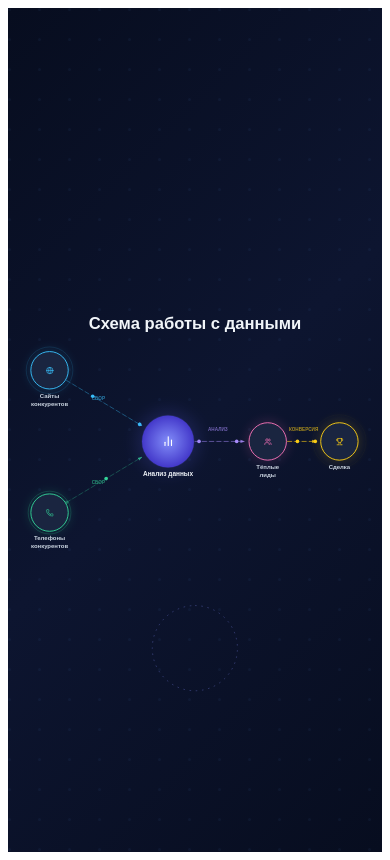
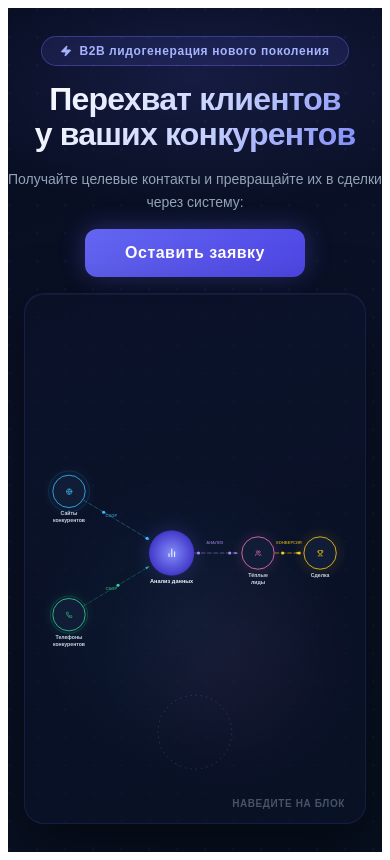
Before and after one commit to Asta-Alekseevna/-my-animation, a React (Vite) app: page / in a window 390 px wide. Built offline with nearby package versions, Linux system fonts and the light colour scheme.

Commit message:
Update App.tsx

```diff
--- a/src/app/App.tsx
+++ b/src/app/App.tsx
@@ -1,6 +1,6 @@
 import { useState } from "react";
 import { motion } from "motion/react";
-import { BarChart2, Globe, Phone, Users, Trophy } from "lucide-react";
+import { BarChart2, Globe, Phone, Users, Trophy, Zap } from "lucide-react";
 
 // ─── Layout constants ─────────────────────────────────────────────────────────
 const POS = {
@@ -17,11 +17,11 @@ const SR = 36;
 const TOOLTIPS: Record<string, {
   title: string; text: string; px: number; py: number; pw: number; ph: number; color: string;
 }> = {
-  sites:  { title: "Сайты конкурентов",    text: "Укажите сайт конкурента (или свой) — и мы извлечём номера телефонов каждого посетителя.",                     px: 128, py: 52,  pw: 208, ph: 120, color: "#38bdf8" },
-  phones: { title: "Телефоны конкурентов", text: "Загрузите номера конкурентов для сбора данных — получите полный список их входящих и исходящих номеров.",       px: 128, py: 328, pw: 208, ph: 130, color: "#34d399" },
-  center: { title: "Анализ данных",        text: "Собранные данные автоматически структурируются и передаются в наш колл-центр.",                                 px: 183, py: 62,  pw: 252, ph: 110, color: "#818cf8" },
-  leads:  { title: "Тёплые лиды",          text: "Наш колл-центр обрабатывает номера по скрипту, отсеивая нецелевые в поиске тёплых лидов.",                     px: 383, py: 66,  pw: 228, ph: 120, color: "#f472b6" },
-  deal:   { title: "Сделка",               text: "Вам остаётся только обработать полученных лидов и довести их до сделки.",                                       px: 372, py: 183, pw: 218, ph: 110, color: "#facc15" },
+  sites:  { title: "Сайты конкурентов",    text: "Укажите сайт конкурента (или свой) — и мы извлечём номера телефонов каждого посетителя.",                 px: 128, py: 60,  pw: 210, ph: 120, color: "#38bdf8" },
+  phones: { title: "Телефоны конкурентов", text: "Загрузите номера конкурентов — получите полный список их входящих и исходящих номеров.",                  px: 128, py: 320, pw: 210, ph: 120, color: "#34d399" },
+  center: { title: "Анализ данных",        text: "Собранные данные автоматически структурируются и передаются в наш колл-центр.",                            px: 180, py: 68,  pw: 252, ph: 110, color: "#818cf8" },
+  leads:  { title: "Тёплые лиды",          text: "Наш колл-центр обрабатывает номера по скрипту, отсеивая нецелевые в поиске тёплых лидов.",                px: 375, py: 68,  pw: 228, ph: 120, color: "#f472b6" },
+  deal:   { title: "Сделка",               text: "Вам остаётся только обработать полученных лидов и довести их до сделки.",                                  px: 365, py: 180, pw: 218, ph: 110, color: "#facc15" },
 };
 
 // ─── Connections ──────────────────────────────────────────────────────────────
@@ -32,7 +32,7 @@ const CONNS = [
   { id: "l-d", from: POS.leads,  to: POS.deal,   color: "#facc15", delay: 1.9, r1: SR, r2: SR },
 ];
 
-// ─── Satellite node definitions ───────────────────────────────────────────────
+// ─── Satellite nodes ──────────────────────────────────────────────────────────
 const NODES = [
   { id: "sites",  pos: POS.sites,  lines: ["Сайты",    "конкурентов"], Icon: Globe,  color: "#38bdf8" },
   { id: "phones", pos: POS.phones, lines: ["Телефоны", "конкурентов"], Icon: Phone,  color: "#34d399" },
@@ -41,28 +41,28 @@ const NODES = [
 ];
 
 // ─── Helpers ──────────────────────────────────────────────────────────────────
-function dir(from: {x:number;y:number}, to: {x:number;y:number}) {
+function dir(from: { x: number; y: number }, to: { x: number; y: number }) {
   const dx = to.x - from.x, dy = to.y - from.y;
-  const d  = Math.sqrt(dx * dx + dy * dy);
+  const d = Math.sqrt(dx * dx + dy * dy);
   return { nx: dx / d, ny: dy / d };
 }
 
 // ─── Dashed animated line ─────────────────────────────────────────────────────
-function DashedLine({ x1,y1,x2,y2,color,delay }: { x1:number;y1:number;x2:number;y2:number;color:string;delay:number }) {
+function DashedLine({ x1, y1, x2, y2, color, delay }: { x1: number; y1: number; x2: number; y2: number; color: string; delay: number }) {
   return (
     <motion.line
       x1={x1} y1={y1} x2={x2} y2={y2}
       stroke={color} strokeWidth="1.8" strokeLinecap="round"
       strokeDasharray="8 6"
       style={{ strokeDashoffset: 0 }}
-      animate={{ opacity: [0.2, 0.65, 0.2] }}
+      animate={{ opacity: [0.2, 0.7, 0.2] }}
       transition={{ opacity: { duration: 2.6, repeat: Infinity, delay } }}
     />
   );
 }
 
 // ─── Flying particle ──────────────────────────────────────────────────────────
-function Particle({ x1,y1,x2,y2,color,delay }: { x1:number;y1:number;x2:number;y2:number;color:string;delay:number }) {
+function Particle({ x1, y1, x2, y2, color, delay }: { x1: number; y1: number; x2: number; y2: number; color: string; delay: number }) {
   return (
     <motion.circle
       r={3.5} fill={color}
@@ -83,21 +83,21 @@ function TooltipCard({ id, active }: { id: string; active: boolean }) {
         animate={active ? { opacity: 1, scale: 1, y: 0 } : { opacity: 0, scale: 0.82, y: 8 }}
         transition={{ duration: 0.22, ease: "easeOut" }}
         style={{
-          background: "rgba(7, 13, 31, 0.96)",
-          border: `1px solid ${t.color}40`,
+          background: "rgba(5, 10, 28, 0.97)",
+          border: `1px solid ${t.color}45`,
           borderLeft: `3px solid ${t.color}`,
           borderRadius: 10,
           padding: "10px 13px",
-          boxShadow: `0 0 20px ${t.color}25, 0 6px 24px rgba(0,0,0,0.6)`,
+          boxShadow: `0 0 24px ${t.color}30, 0 8px 28px rgba(0,0,0,0.7)`,
           fontFamily: "Montserrat, sans-serif",
           width: "100%",
           boxSizing: "border-box" as const,
         }}
       >
-        <div style={{ color: t.color, fontSize: 11, fontWeight: 700, marginBottom: 6, letterSpacing: "0.05em", textTransform: "uppercase" as const }}>
+        <div style={{ color: t.color, fontSize: 10.5, fontWeight: 700, marginBottom: 5, letterSpacing: "0.06em", textTransform: "uppercase" as const }}>
           {t.title}
         </div>
-        <div style={{ color: "#94a3b8", fontSize: 10.5, lineHeight: 1.6, fontWeight: 500 }}>
+        <div style={{ color: "#94a3b8", fontSize: 10, lineHeight: 1.6, fontWeight: 500 }}>
           {t.text}
         </div>
       </motion.div>
@@ -107,7 +107,7 @@ function TooltipCard({ id, active }: { id: string; active: boolean }) {
 
 // ─── Satellite node ───────────────────────────────────────────────────────────
 function SatNode({ node, active, onHover, idx }: {
-  node: typeof NODES[0]; active: boolean; onHover:(id:string|null)=>void; idx:number;
+  node: typeof NODES[0]; active: boolean; onHover: (id: string | null) => void; idx: number;
 }) {
   const { Icon, color, pos: { x, y }, lines } = node;
   return (
@@ -117,15 +117,15 @@ function SatNode({ node, active, onHover, idx }: {
       onMouseLeave={() => onHover(null)}
       initial={{ opacity: 0, scale: 0.3 }}
       animate={{ opacity: 1, scale: 1 }}
-      transition={{ duration: 0.5, delay: 0.2 + idx * 0.1, type: "spring", bounce: 0.4 }}
+      transition={{ duration: 0.5, delay: 0.3 + idx * 0.1, type: "spring", bounce: 0.4 }}
     >
       <motion.circle cx={x} cy={y} r={SR + 4} fill="none" stroke={color} strokeWidth="1"
-        animate={{ r: [SR + 3, SR + 17], opacity: [0.45, 0] }}
+        animate={{ r: [SR + 3, SR + 18], opacity: [0.5, 0] }}
         transition={{ duration: 2.4, repeat: Infinity, delay: idx * 0.45 }}
       />
-      <circle cx={x} cy={y} r={SR + 8} fill={color} opacity={0.1} style={{ filter: "blur(8px)" }} />
+      <circle cx={x} cy={y} r={SR + 10} fill={color} opacity={0.08} style={{ filter: "blur(10px)" }} />
       <motion.circle cx={x} cy={y} r={SR}
-        fill={active ? color : "#1a2540"}
+        fill={active ? color : "#111d36"}
         stroke={color}
         strokeWidth={active ? 2.5 : 1.8}
         transition={{ duration: 0.15 }}
@@ -147,7 +147,7 @@ function SatNode({ node, active, onHover, idx }: {
 }
 
 // ─── Center node ──────────────────────────────────────────────────────────────
-function CenterNode({ active, onHover }: { active: boolean; onHover:(id:string|null)=>void }) {
+function CenterNode({ active, onHover }: { active: boolean; onHover: (id: string | null) => void }) {
   const { x, y } = POS.center;
   return (
     <motion.g
@@ -168,11 +168,11 @@ function CenterNode({ active, onHover }: { active: boolean; onHover:(id:string|n
         style={{ originX: `${x}px`, originY: `${y}px` }}
         transition={{ duration: 22, repeat: Infinity, ease: "linear" }}
       />
-      <motion.circle cx={x} cy={y} r={55} fill="#6366f1" opacity={0.13}
-        animate={{ r: [51, 63, 51] }}
+      <motion.circle cx={x} cy={y} r={55} fill="#6366f1" opacity={0.12}
+        animate={{ r: [51, 64, 51] }}
         transition={{ duration: 2.8, repeat: Infinity, ease: "easeInOut" }}
       />
-      <circle cx={x} cy={y} r={CR + 12} fill="#6366f1" opacity={0.15} style={{ filter: "blur(14px)" }} />
+      <circle cx={x} cy={y} r={CR + 12} fill="#6366f1" opacity={0.14} style={{ filter: "blur(16px)" }} />
       <circle cx={x} cy={y} r={CR} fill="url(#cGrad)" />
       <foreignObject x={x - 20} y={y - 21} width={40} height={40} style={{ pointerEvents: "none" }}>
         <div style={{ width: 40, height: 40, display: "flex", alignItems: "center", justifyContent: "center", color: "#fff" }}>
@@ -187,125 +187,265 @@ function CenterNode({ active, onHover }: { active: boolean; onHover:(id:string|n
   );
 }
 
-// ─── App ──────────────────────────────────────────────────────────────────────
+// ─── Main App ─────────────────────────────────────────────────────────────────
 export default function App() {
   const [active, setActive] = useState<string | null>(null);
   const dim = (id: string) => active !== null && active !== id;
 
   const flowLabels = [
-    { x: (POS.sites.x  + POS.center.x) / 2 - 20, y: (POS.sites.y  + POS.center.y) / 2 - 12, text: "СБОР",      color: "#38bdf8" },
+    { x: (POS.sites.x + POS.center.x) / 2 - 20,  y: (POS.sites.y + POS.center.y) / 2 - 12, text: "СБОР",      color: "#38bdf8" },
     { x: (POS.phones.x + POS.center.x) / 2 - 20, y: (POS.phones.y + POS.center.y) / 2 + 14, text: "СБОР",      color: "#34d399" },
-    { x: (POS.center.x + POS.leads.x)  / 2,       y: POS.center.y - 20,                       text: "АНАЛИЗ",    color: "#a78bfa" },
-    { x: (POS.leads.x  + POS.deal.x)   / 2,       y: POS.leads.y  - 20,                       text: "КОНВЕРСИЯ", color: "#facc15" },
+    { x: (POS.center.x + POS.leads.x) / 2,        y: POS.center.y - 20,                       text: "АНАЛИЗ",    color: "#a78bfa" },
+    { x: (POS.leads.x + POS.deal.x) / 2,          y: POS.leads.y - 20,                        text: "КОНВЕРСИЯ", color: "#facc15" },
   ];
 
   return (
     <div style={{
       width: "100%",
-      height: "100vh",
-      background: "linear-gradient(135deg, #070d1f 0%, #0d1530 50%, #070d1f 100%)",
-      display: "flex", alignItems: "center", justifyContent: "center",
-      fontFamily: "Montserrat, sans-serif", overflow: "hidden", position: "relative",
+      minHeight: "100vh",
+      background: "linear-gradient(160deg, #060c1e 0%, #0b1228 45%, #07101f 100%)",
+      display: "flex",
+      flexDirection: "column",
+      alignItems: "center",
+      fontFamily: "Montserrat, sans-serif",
+      position: "relative",
+      overflow: "hidden",
       boxSizing: "border-box",
     }}>
 
-      {/* Dot grid */}
-      <svg style={{ position: "absolute", inset: 0, width: "100%", height: "100%", opacity: 0.055, pointerEvents: "none" }}>
+      {/* ── Dot grid background ── */}
+      <svg style={{ position: "absolute", inset: 0, width: "100%", height: "100%", opacity: 0.05, pointerEvents: "none", zIndex: 0 }}>
         <defs>
-          <pattern id="dotpat" width="30" height="30" patternUnits="userSpaceOnUse">
-            <circle cx="1.5" cy="1.5" r="1.5" fill="#60a5fa" />
+          <pattern id="dotpat" width="28" height="28" patternUnits="userSpaceOnUse">
+            <circle cx="1.4" cy="1.4" r="1.4" fill="#60a5fa" />
           </pattern>
         </defs>
         <rect width="100%" height="100%" fill="url(#dotpat)" />
       </svg>
 
-      {/* SVG diagram */}
+      {/* ── Ambient glow blobs ── */}
+      <div style={{ position: "absolute", top: -60, left: "50%", transform: "translateX(-50%)", width: 600, height: 260, background: "radial-gradient(ellipse, #6366f128 0%, transparent 70%)", pointerEvents: "none", zIndex: 0 }} />
+      <div style={{ position: "absolute", bottom: 80, left: "8%", width: 300, height: 300, background: "radial-gradient(circle, #38bdf81a 0%, transparent 70%)", pointerEvents: "none", zIndex: 0 }} />
+      <div style={{ position: "absolute", bottom: 60, right: "6%", width: 260, height: 260, background: "radial-gradient(circle, #f472b81a 0%, transparent 70%)", pointerEvents: "none", zIndex: 0 }} />
+
+      {/* ── TEXT BLOCK — top, centered ── */}
+      <div style={{
+        position: "relative", zIndex: 1,
+        display: "flex", flexDirection: "column", alignItems: "center",
+        textAlign: "center",
+        padding: "28px 24px 16px",
+        gap: 16,
+        width: "100%",
+        maxWidth: 820,
+      }}>
+
+        {/* Badge */}
+        <motion.div
+          initial={{ opacity: 0, y: -12 }}
+          animate={{ opacity: 1, y: 0 }}
+          transition={{ duration: 0.55 }}
+          style={{
+            display: "inline-flex", alignItems: "center", gap: 7,
+            background: "rgba(99,102,241,0.13)",
+            border: "1px solid rgba(99,102,241,0.4)",
+            borderRadius: 100,
+            padding: "7px 18px",
+          }}
+        >
+          <Zap size={12} color="#a5b4fc" fill="#a5b4fc" />
+          <span style={{ color: "#a5b4fc", fontSize: 12, fontWeight: 700, letterSpacing: "0.05em" }}>
+            B2B лидогенерация нового поколения
+          </span>
+        </motion.div>
+
+        {/* Heading */}
+        <motion.h1
+          initial={{ opacity: 0, y: 18 }}
+          animate={{ opacity: 1, y: 0 }}
+          transition={{ duration: 0.65, delay: 0.1 }}
+          style={{
+            margin: 0,
+            fontSize: "clamp(32px, 5.5vw, 64px)",
+            fontWeight: 800,
+            lineHeight: 1.1,
+            letterSpacing: "-0.025em",
+            background: "linear-gradient(130deg, #ffffff 0%, #c7d2fe 55%, #818cf8 100%)",
+            WebkitBackgroundClip: "text",
+            WebkitTextFillColor: "transparent",
+            backgroundClip: "text",
+          }}
+        >
+          Перехват клиентов<br />у ваших конкурентов
+        </motion.h1>
+
+        {/* Description */}
+        <motion.p
+          initial={{ opacity: 0, y: 14 }}
+          animate={{ opacity: 1, y: 0 }}
+          transition={{ duration: 0.6, delay: 0.2 }}
+          style={{
+            margin: 0,
+            color: "#94a3b8",
+            fontSize: "clamp(14px, 1.6vw, 17px)",
+            fontWeight: 500,
+            lineHeight: 1.6,
+            maxWidth: 520,
+          }}
+        >
+          Получайте целевые контакты и превращайте их в&nbsp;сделки через систему:
+        </motion.p>
+
+        {/* CTA Button */}
+        <motion.div
+          initial={{ opacity: 0, y: 12 }}
+          animate={{ opacity: 1, y: 0 }}
+          transition={{ duration: 0.55, delay: 0.3 }}
+        >
+          <motion.button
+            whileHover={{ scale: 1.05, boxShadow: "0 0 36px rgba(99,102,241,0.6)" }}
+            whileTap={{ scale: 0.97 }}
+            style={{
+              background: "linear-gradient(135deg, #6366f1 0%, #4f46e5 100%)",
+              color: "#fff",
+              border: "none",
+              borderRadius: 12,
+              padding: "15px 40px",
+              fontSize: 16,
+              fontWeight: 700,
+              fontFamily: "Montserrat, sans-serif",
+              cursor: "pointer",
+              letterSpacing: "0.03em",
+              boxShadow: "0 0 24px rgba(99,102,241,0.4), 0 4px 16px rgba(0,0,0,0.4)",
+            }}
+          >
+            Оставить заявку
+          </motion.button>
+        </motion.div>
+      </div>
+
+      {/* ── ANIMATION ── */}
+      <motion.div
+        initial={{ opacity: 0, y: 30 }}
+        animate={{ opacity: 1, y: 0 }}
+        transition={{ duration: 0.75, delay: 0.35 }}
+        style={{
+          position: "relative", zIndex: 1,
+          width: "100%",
+          maxWidth: 980,
+          padding: "0 16px 28px",
+          boxSizing: "border-box",
+          flex: 1,
+          display: "flex",
+          alignItems: "stretch",
+        }}
+      >
+        {/* Glass frame */}
+        <div style={{
+          width: "100%",
+          borderRadius: 20,
+          overflow: "visible",
+          background: "rgba(10, 18, 42, 0.5)",
+          border: "1px solid rgba(99,102,241,0.15)",
+          boxShadow: "0 20px 60px rgba(0,0,0,0.5), inset 0 1px 0 rgba(255,255,255,0.04)",
+          position: "relative",
+          padding: "8px",
+          boxSizing: "border-box",
+        }}>
+
           <motion.svg
-        viewBox="0 0 720 560"
+            viewBox="0 48 720 438"
             preserveAspectRatio="xMidYMid meet"
-        style={{ width: "100%", height: "100%", display: "block", zIndex: 1 }}
-        initial={{ opacity: 0, scale: 0.94 }}
+            style={{ width: "100%", height: "100%", display: "block", minHeight: 340 }}
+            initial={{ opacity: 0, scale: 0.95 }}
             animate={{ opacity: 1, scale: 1 }}
-        transition={{ duration: 0.75, delay: 0.1 }}
+            transition={{ duration: 0.8, delay: 0.45 }}
           >
             <defs>
-          <filter id="glw" x="-60%" y="-60%" width="220%" height="220%">
-            <feGaussianBlur stdDeviation="3.5" result="b" />
-            <feMerge><feMergeNode in="b" /><feMergeNode in="SourceGraphic" /></feMerge>
-          </filter>
               <radialGradient id="cGrad" cx="50%" cy="50%" r="50%">
                 <stop offset="0%"   stopColor="#818cf8" />
                 <stop offset="100%" stopColor="#4338ca" />
               </radialGradient>
               {CONNS.map(c => (
                 <marker key={c.id} id={`mk-${c.id}`} markerWidth="6" markerHeight="6" refX="5" refY="3" orient="auto">
-              <polygon points="0 1,6 3,0 5" fill={c.color} opacity="0.8" />
+                  <polygon points="0 1,6 3,0 5" fill={c.color} opacity="0.85" />
                 </marker>
               ))}
             </defs>
 
-        {/* ── Весь контент сдвинут на 47px вниз для вертикального центрирования ── */}
-        <g transform="translate(0, 47)">
-
-          {/* ── Title ── */}
-          <motion.text
-            x="360" y="38"
-            textAnchor="middle"
-            fill="#f1f5f9"
-            fontSize="32" fontWeight="800" fontFamily="Montserrat, sans-serif"
-            initial={{ opacity: 0, y: -10 }} animate={{ opacity: 1, y: 0 }}
-            transition={{ duration: 0.65 }}
-          >Схема работы с данными</motion.text>
-
-          {/* ── Connection lines ── */}
+            {/* All schema content — vertically centred in viewBox */}
+            <g>
+              {/* Connection lines */}
               {CONNS.map((c) => {
                 const { nx, ny } = dir(c.from, c.to);
-            const lx1 = c.from.x + nx * (c.r1 + 2),  ly1 = c.from.y + ny * (c.r1 + 2);
-            const lx2 = c.to.x   - nx * (c.r2 + 9),  ly2 = c.to.y   - ny * (c.r2 + 9);
+                const lx1 = c.from.x + nx * (c.r1 + 2), ly1 = c.from.y + ny * (c.r1 + 2);
+                const lx2 = c.to.x   - nx * (c.r2 + 9), ly2 = c.to.y   - ny * (c.r2 + 9);
                 const hl = active === null
                   || (c.id === "s-c" && (active === "sites"  || active === "center"))
                   || (c.id === "p-c" && (active === "phones" || active === "center"))
                   || (c.id === "c-l" && (active === "center" || active === "leads"))
                   || (c.id === "l-d" && (active === "leads"  || active === "deal"));
                 return (
-              <g key={c.id} opacity={hl ? 1 : 0.1} style={{ transition: "opacity 0.3s" }}>
-                <line x1={lx1} y1={ly1} x2={lx2} y2={ly2} stroke={c.color} strokeWidth="0.8" opacity={0.18} />
+                  <g key={c.id} opacity={hl ? 1 : 0.08} style={{ transition: "opacity 0.3s" }}>
+                    <line x1={lx1} y1={ly1} x2={lx2} y2={ly2} stroke={c.color} strokeWidth="0.8" opacity={0.2} />
                     <line x1={lx1} y1={ly1} x2={lx2} y2={ly2} stroke="transparent" strokeWidth="1.5" markerEnd={`url(#mk-${c.id})`} />
                     <DashedLine x1={lx1} y1={ly1} x2={lx2} y2={ly2} color={c.color} delay={c.delay} />
-                <Particle x1={lx1} y1={ly1} x2={lx2} y2={ly2} color={c.color} delay={c.delay} />
-                <Particle x1={lx1} y1={ly1} x2={lx2} y2={ly2} color={c.color} delay={c.delay + 0.9} />
+                    <Particle   x1={lx1} y1={ly1} x2={lx2} y2={ly2} color={c.color} delay={c.delay} />
+                    <Particle   x1={lx1} y1={ly1} x2={lx2} y2={ly2} color={c.color} delay={c.delay + 0.95} />
                   </g>
                 );
               })}
 
-          {/* ── Satellite nodes ── */}
+              {/* Satellite nodes */}
               {NODES.map((node, i) => (
-            <g key={node.id} opacity={dim(node.id) ? 0.18 : 1} style={{ transition: "opacity 0.3s" }}>
+                <g key={node.id} opacity={dim(node.id) ? 0.15 : 1} style={{ transition: "opacity 0.3s" }}>
                   <SatNode node={node} active={active === node.id} onHover={setActive} idx={i} />
                 </g>
               ))}
 
-          {/* ── Center node ── */}
-          <g opacity={dim("center") ? 0.18 : 1} style={{ transition: "opacity 0.3s" }}>
+              {/* Center node */}
+              <g opacity={dim("center") ? 0.15 : 1} style={{ transition: "opacity 0.3s" }}>
                 <CenterNode active={active === "center"} onHover={setActive} />
               </g>
 
-          {/* ── Flow labels ── */}
+              {/* Flow labels */}
               {flowLabels.map((l, i) => (
                 <motion.text key={i} x={l.x} y={l.y} textAnchor="middle"
                   fill={l.color} fontSize="9" fontWeight="700" fontFamily="Montserrat, sans-serif"
-              initial={{ opacity: 0 }} animate={{ opacity: 0.65 }}
-              transition={{ delay: 0.9 + i * 0.12 }}
+                  initial={{ opacity: 0 }} animate={{ opacity: 0.7 }}
+                  transition={{ delay: 1.0 + i * 0.12 }}
                 >{l.text}</motion.text>
               ))}
 
-          {/* ── Tooltip cards (поверх всего) ── */}
+              {/* Tooltips */}
               {["sites", "phones", "center", "leads", "deal"].map(id => (
                 <TooltipCard key={id} id={id} active={active === id} />
               ))}
 
             </g>
           </motion.svg>
+
+          {/* Hover hint */}
+          <motion.div
+            initial={{ opacity: 0 }}
+            animate={{ opacity: 1 }}
+            transition={{ delay: 2.2, duration: 0.6 }}
+            style={{
+              position: "absolute",
+              bottom: 14,
+              right: 20,
+              color: "rgba(148,163,184,0.45)",
+              fontSize: 10,
+              fontWeight: 600,
+              letterSpacing: "0.06em",
+              pointerEvents: "none",
+              fontFamily: "Montserrat, sans-serif",
+            }}
+          >
+            НАВЕДИТЕ НА БЛОК
+          </motion.div>
+        </div>
+      </motion.div>
+
     </div>
   );
 }
```
Lines whose indentation alone changed are shown as unchanged.
